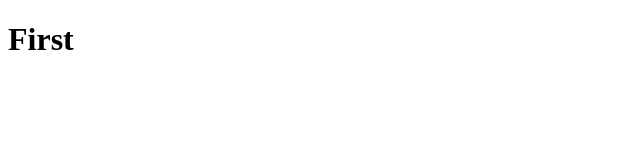
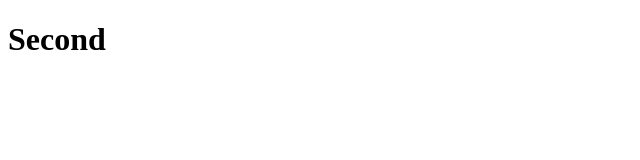
Before and after one commit to Navnofficial/Microprocessor, a plain HTML site: page index.html in a window 1280 px wide. Shown: the full height of the page, 0-640 px from the left. Drawn offline with Linux system fonts and the light colour scheme.

Commit message:
this is the first code

```diff
--- a/index.html
+++ b/index.html
@@ -6,6 +6,6 @@
     <title>Document</title>
 </head>
 <body>
-    <h1>First</h1>
+    <h1>Second</h1>
 </body>
 </html>
```
